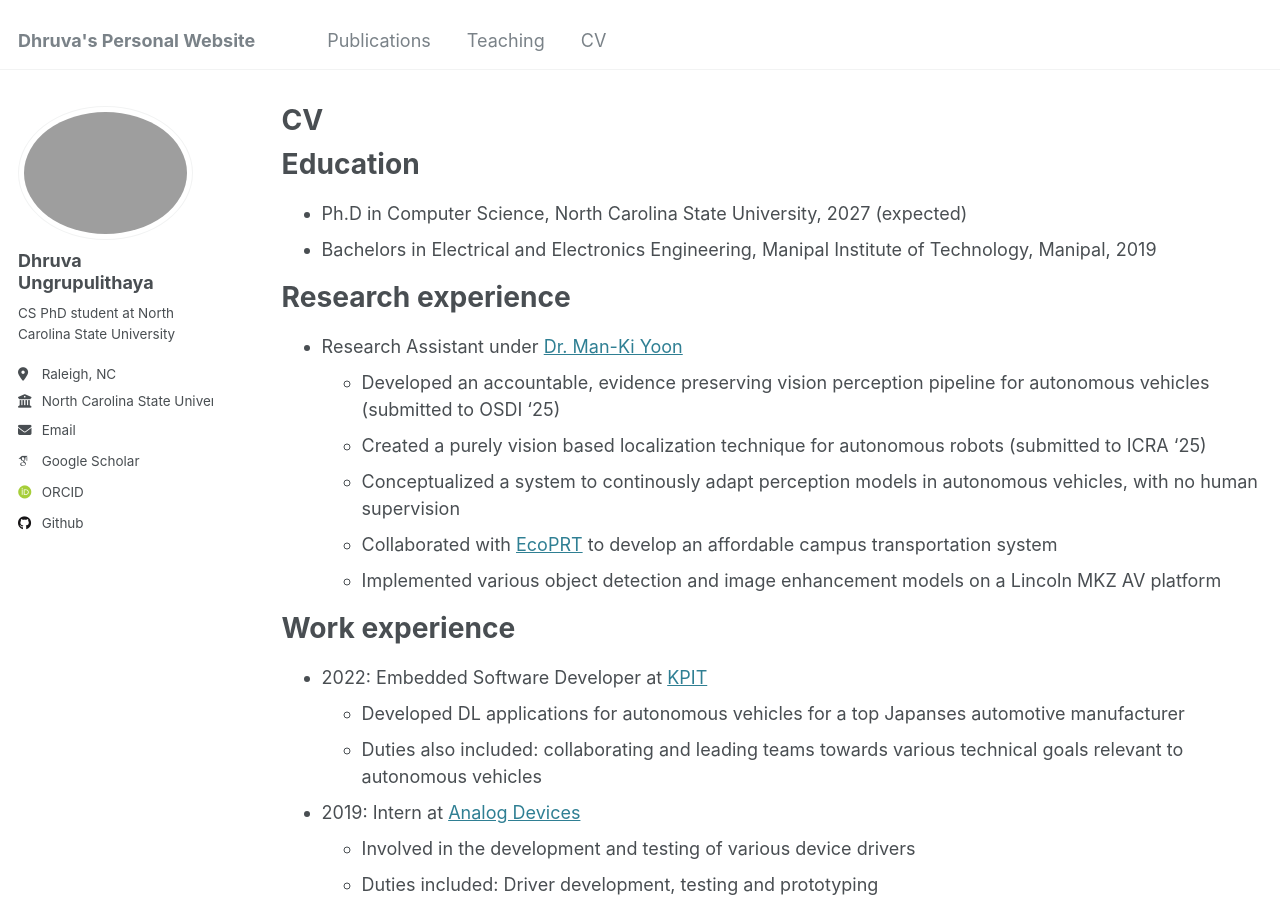
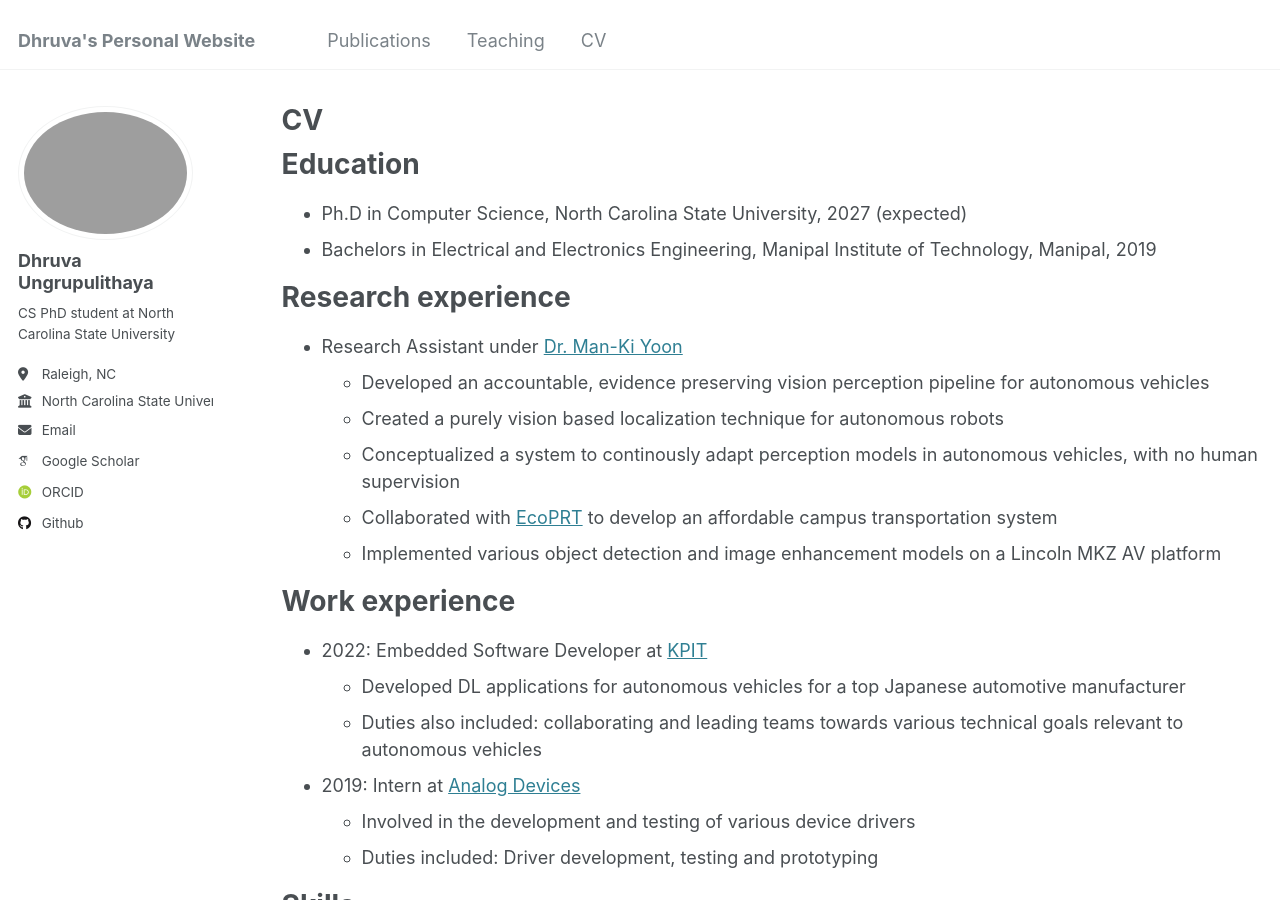
Before and after one commit to dungrup/dungrup.github.io, a Jekyll site: the page built from _pages/cv.md, in a window 1280 px wide and 900 px high. Built offline with Jekyll 4.4.1, drawn with Linux system fonts in a browser that asks for light colours; some web fonts are replaced.

```diff
--- a/_pages/cv.md
+++ b/_pages/cv.md
@@ -17,8 +17,8 @@ Education
 Research experience
 ======
 * Research Assistant under [Dr. Man-Ki Yoon](https://mankiyoon.github.io)
-  * Developed an accountable, evidence preserving vision perception pipeline for autonomous vehicles (submitted to OSDI '25)
-  * Created a purely vision based localization technique for autonomous robots (submitted to ICRA '25)
+  * Developed an accountable, evidence preserving vision perception pipeline for autonomous vehicles
+  * Created a purely vision based localization technique for autonomous robots
   * Conceptualized a system to continously adapt perception models in autonomous vehicles, with no human supervision
   * Collaborated with [EcoPRT](https://ecoprt.com) to develop an affordable campus transportation system
   * Implemented various object detection and image enhancement models on a Lincoln MKZ AV platform
@@ -26,7 +26,7 @@ Research experience
 Work experience
 ======
 * 2022: Embedded Software Developer at [KPIT](https://www.kpit.com)
-  * Developed DL applications for autonomous vehicles for a top Japanses automotive manufacturer
+  * Developed DL applications for autonomous vehicles for a top Japanese automotive manufacturer
   * Duties also included: collaborating and leading teams towards various technical goals relevant to autonomous vehicles
 
 * 2019: Intern at [Analog Devices](https://www.analog.com/en/index.html)
```
Also changed, not shown: _pages/about.md (+4 -2 lines), 1 other file.
